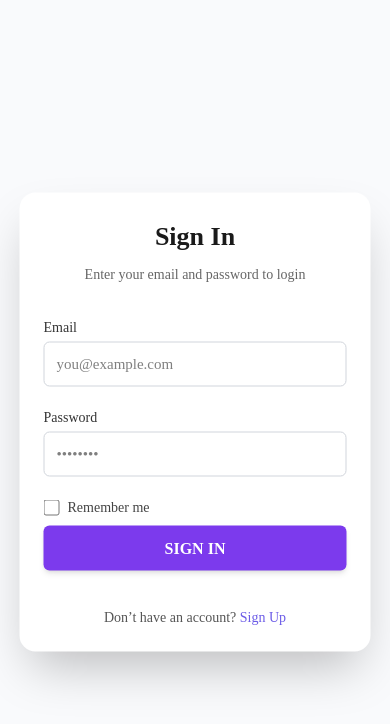
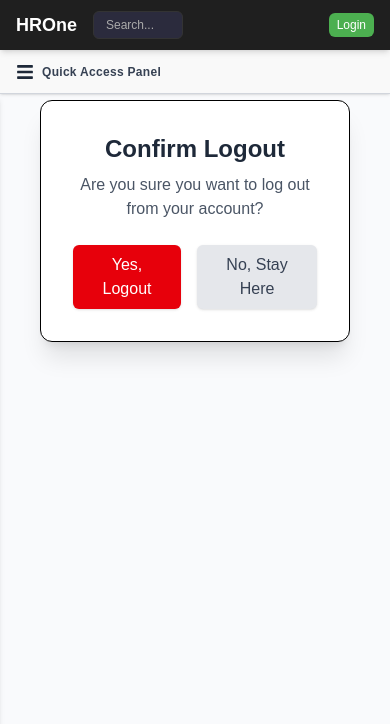
Before and after one commit to YCMS-ONE-DIGITAL/onezing-hr-admin-panel, a React (Vite) app: page /logout in a window 390 px wide. Before the commit this address led to /login. Shown: the top 724 px of the page. Built offline with nearby package versions, Linux system fonts and the light colour scheme.

Commit message:
Logout page

```diff
--- a/src/components/Logout/Logout.css
+++ /dev/null
@@ -1,80 +0,0 @@
-.logout-wrapper {
-  position: absolute;
-  top: 115px;
-  left: 220px;
-  right: 0;
-  bottom: 0;
-  display: flex;
-  flex-direction: column;
-  align-items: center;
-  justify-content: flex-start;
-  background-color: #f9fafc;
-  padding: 20px;
-  box-sizing: border-box;
-  overflow-y: auto;
-}
-
-.logout-wrapper h1 {
-  font-size: 28px;
-  font-weight: 700;
-  margin-bottom: 10px;
-}
-
-.logout-wrapper p {
-  font-size: 16px;
-  color: #6b7280;
-}
-
-@media (max-width: 768px) {
-  body, html {
-    overflow-x: hidden;
-  }
-
-  .sidebar {
-    position: fixed;
-    top: 60px;
-    left: 0;
-    width: 70px;
-    height: calc(100vh - 60px);
-    background-color: #f1f1f1;
-    display: flex;
-    flex-direction: column;
-    align-items: center;
-    justify-content: flex-start;
-    gap: 18px;
-    padding: 10px 5px;
-    box-sizing: border-box;
-    overflow-y: auto;
-    box-shadow: 2px 0 4px rgba(0, 0, 0, 0.1);
-  }
-
-  .logout-wrapper {
-    position: relative;
-    top: 60px;
-    left: 80px;
-    width: calc(100% - 80px);
-    background-color: #f9fafc;
-    display: flex;
-    flex-direction: column;
-    align-items: center;
-    justify-content: flex-start;
-    text-align: center;
-    padding: 60px 10px 15px 10px;
-    min-height: calc(100vh - 120px);
-    box-sizing: border-box;
-  }
-
-  .logout-wrapper h1 {
-    font-size: 22px;
-    font-weight: 700;
-    margin-bottom: 8px;
-    color: #222;
-  }
-
-  .logout-wrapper p {
-    font-size: 14px;
-    color: #555;
-    max-width: 280px;
-    line-height: 1.4;
-  }
-}
--- a/src/components/Logout/Logout.jsx
+++ b/src/components/Logout/Logout.jsx
@@ -1,27 +1,58 @@
-import React, { useEffect } from "react";
-import "./Logout.css";
+import React from "react";
 import { useNavigate } from "react-router-dom";
 
-const Logout = () => {
+export default function Logout() {
   const navigate = useNavigate();
 
-  useEffect(() => {
+  const handleYes = () => {
     localStorage.removeItem("token");
     sessionStorage.clear();
+    navigate("/login");
+  };
 
-    const timer = setTimeout(() => {
-      navigate("/login");
-    }, 2000);
-
-    return () => clearTimeout(timer);
-  }, [navigate]);
+  const handleNo = () => {
+    navigate("/dashboard"); // or your preferred back page
+  };
 
   return (
-    <div className="logout-wrapper">
-      <h1>Logging out...</h1>
-      <p>You are being logged out. Redirecting to login page.</p>
+    <div
+      className="
+        absolute top-[115px] left-[220px] right-0 bottom-0
+        bg-[#f9fafc] flex items-start justify-center p-10
+        max-md:left-0 max-md:top-[60px]
+      "
+    >
+      <div className="bg-white shadow-xl rounded-xl p-8 w-full max-w-md text-center border">
+        <h1 className="text-2xl font-bold text-gray-800 mb-2">
+          Confirm Logout
+        </h1>
+
+        <p className="text-gray-600 mb-6">
+          Are you sure you want to log out from your account?
+        </p>
+
+        <div className="flex justify-center gap-4">
+          <button
+            onClick={handleYes}
+            className="
+              bg-red-600 text-white px-6 py-2 rounded-md
+              hover:bg-red-700 transition shadow
+            "
+          >
+            Yes, Logout
+          </button>
+
+          <button
+            onClick={handleNo}
+            className="
+              bg-gray-200 text-gray-700 px-6 py-2 rounded-md
+              hover:bg-gray-300 transition shadow
+            "
+          >
+            No, Stay Here
+          </button>
+        </div>
+      </div>
     </div>
   );
-};
-
-export default Logout;
+}
```
